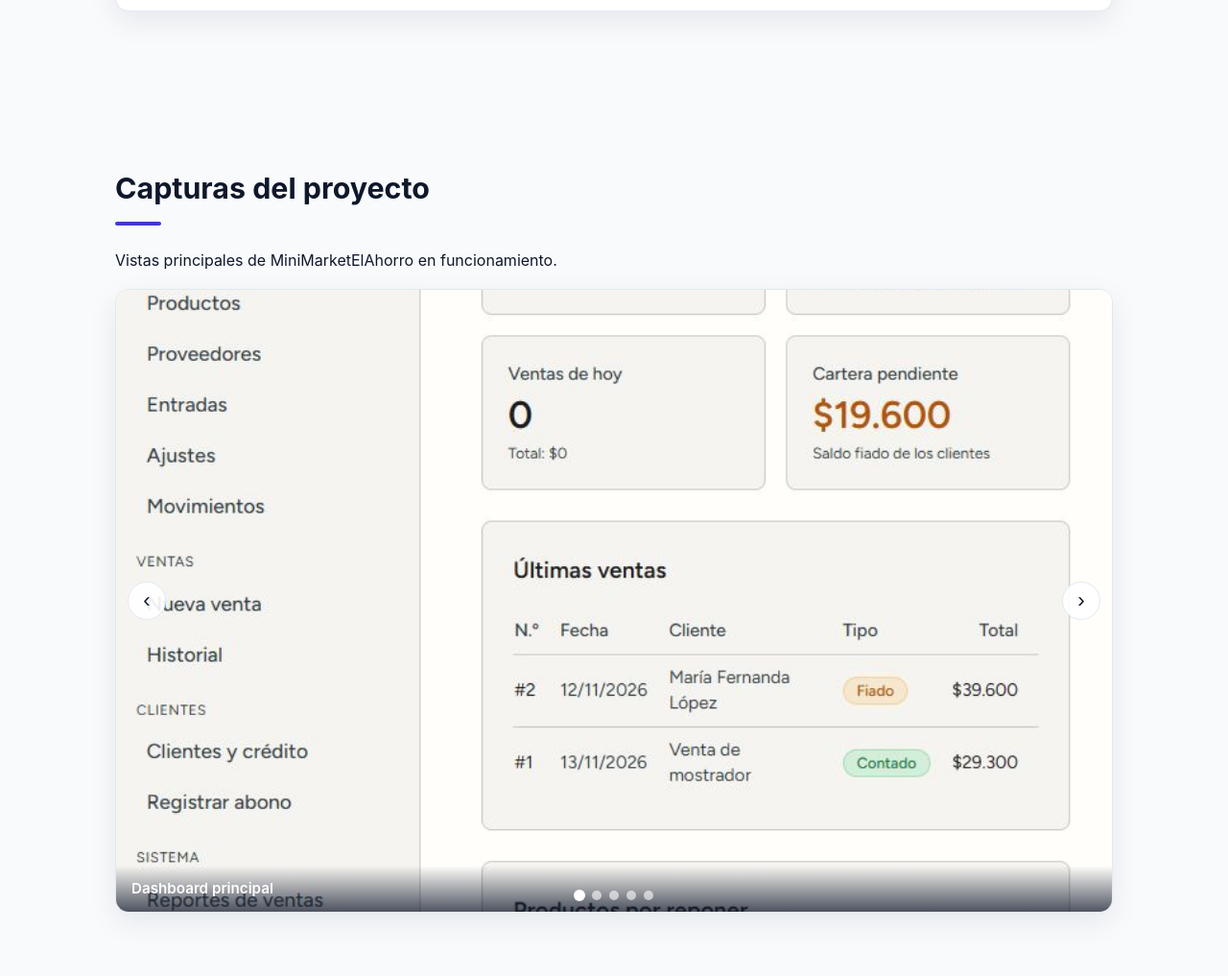
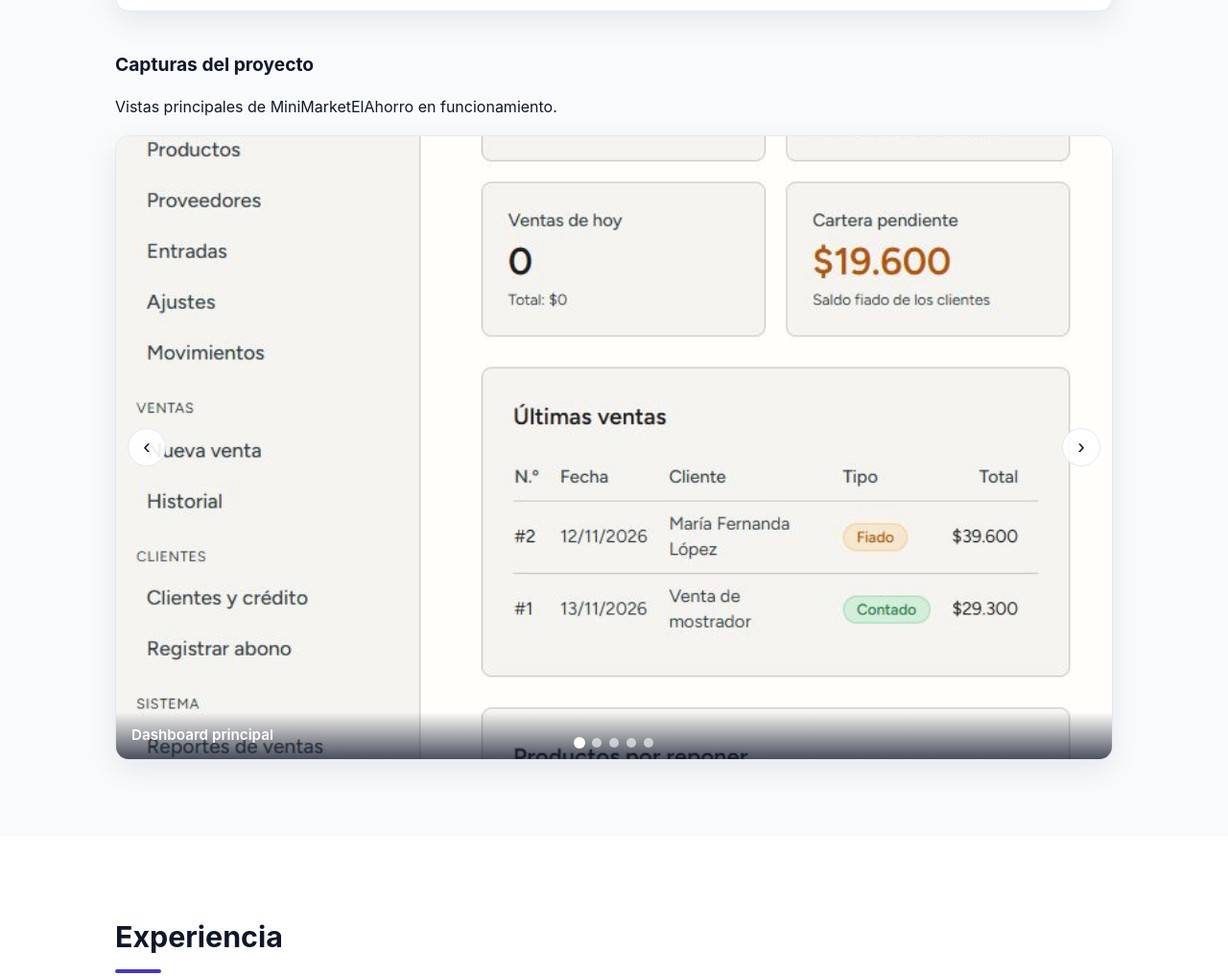
Before and after one commit to lysusco/portfolio, a plain HTML site: page index.html in a window 1280 px wide. Shown: the part 1894-2911 px from the top of the page at 96% size. Drawn offline with Linux system fonts and the light colour scheme.

Commit message:
refactor: mover carrusel de capturas dentro de la seccion de proyectos

```diff
--- a/index.html
+++ b/index.html
@@ -114,12 +114,9 @@
             </div>
           </article>
         </div>
-      </div>
-    </section>
 
-    <section id="capturas" class="section">
-      <div class="container">
-        <h2>Capturas del proyecto</h2>
+        <div id="capturas" class="captures">
+          <h3 class="subheading">Capturas del proyecto</h3>
           <p class="section-intro">Vistas principales de MiniMarketElAhorro en funcionamiento.</p>
           <div class="carousel" id="carousel">
             <div class="carousel-track" id="carousel-track">
@@ -149,8 +146,8 @@
             <div class="carousel-dots" id="carousel-dots"></div>
           </div>
         </div>
+      </div>
     </section>
-
     <section id="experiencia" class="section section-alt">
       <div class="container">
         <h2>Experiencia</h2>
```
Lines whose indentation alone changed are shown as unchanged.
